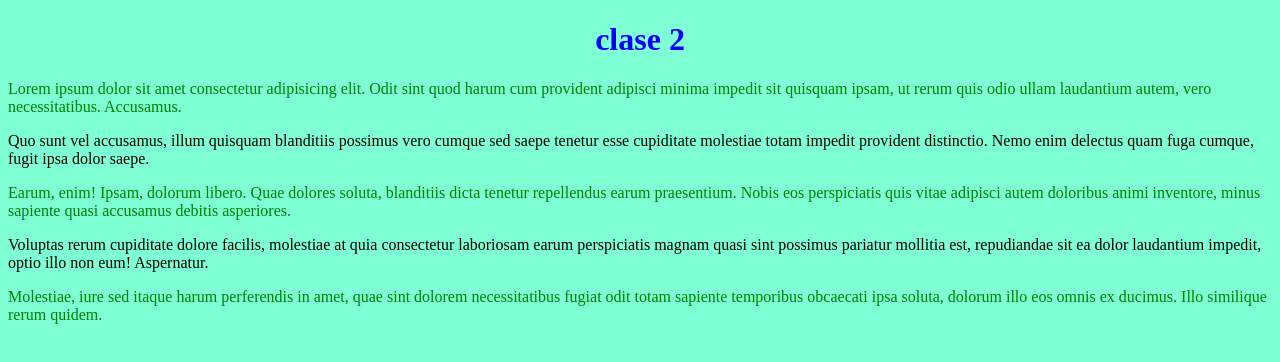
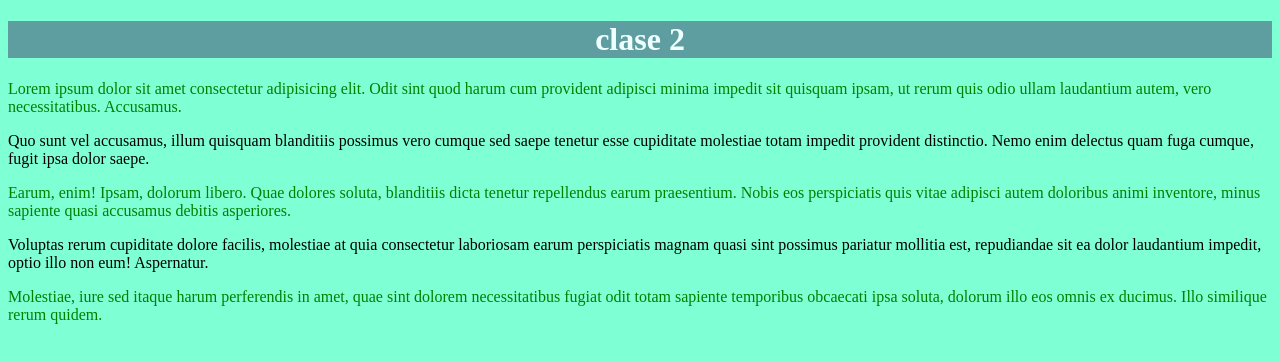
Before and after one commit to mish495/codificaci-n-de-paginas-web-, a plain HTML site: page texto.html in a window 1280 px wide. Drawn offline with Linux system fonts and the light colour scheme.

Commit message:
cambie colores  de T1

```diff
--- a/texto.html
+++ b/texto.html
@@ -12,7 +12,8 @@
         }
         #T1 {
             text-align: center;
-            color: blue;
+            color: azure;
+            background-color: cadetblue;
         }
           .parrafo{
            color: green;
```
